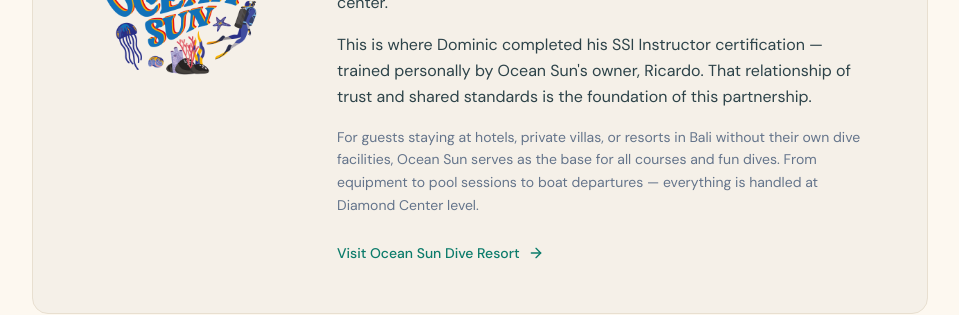
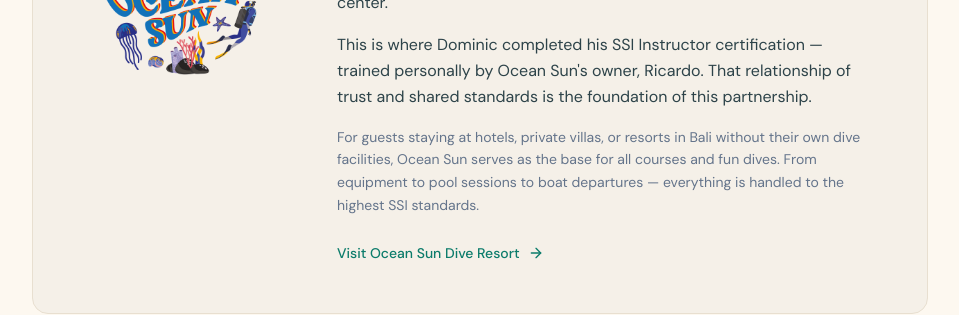
Before and after one commit to Raptor78Bali/boutique-diving-bali, a Next.js app: page / in a window 1280 px wide. Shown: the part 7680-7995 px from the top of the page, without its empty margins (160-1119 px from the left). Built offline with nearby package versions, Linux system fonts and the light colour scheme.

Commit message:
Update partner section — replace Diamond Center reference with SSI standards

```diff
--- a/src/app/page.tsx
+++ b/src/app/page.tsx
@@ -870,7 +870,7 @@ export default function Home() {
                     This is where Dominic completed his SSI Instructor certification — trained personally by Ocean Sun&apos;s owner, Ricardo. That relationship of trust and shared standards is the foundation of this partnership.
                   </p>
                   <p className="text-[#64748B] font-sans text-sm leading-relaxed mb-6">
-                    For guests staying at hotels, private villas, or resorts in Bali without their own dive facilities, Ocean Sun serves as the base for all courses and fun dives. From equipment to pool sessions to boat departures — everything is handled at Diamond Center level.
+                    For guests staying at hotels, private villas, or resorts in Bali without their own dive facilities, Ocean Sun serves as the base for all courses and fun dives. From equipment to pool sessions to boat departures — everything is handled to the highest SSI standards.
                   </p>
                   <a
                     href="https://ocean-sun.com/en"
```
